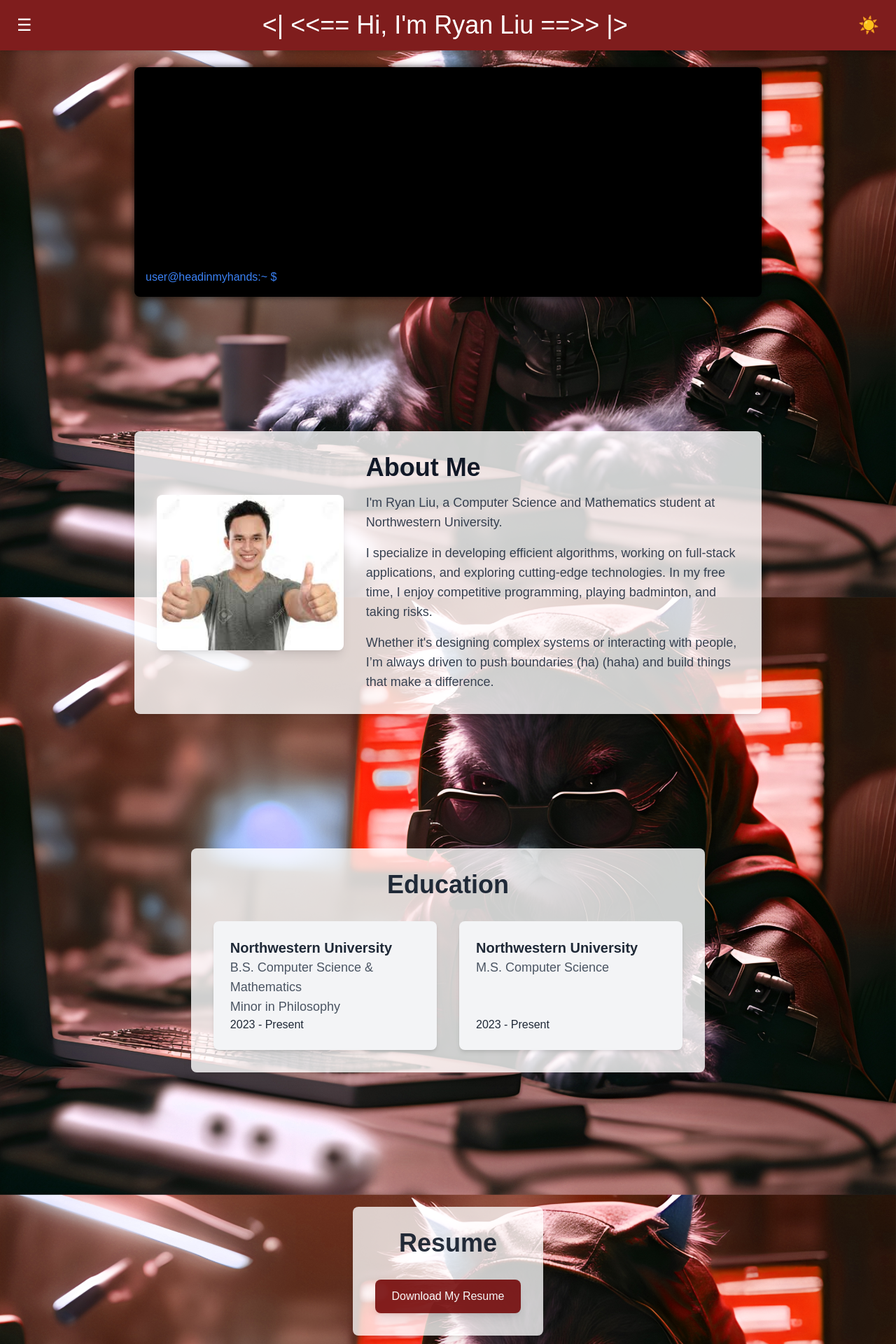
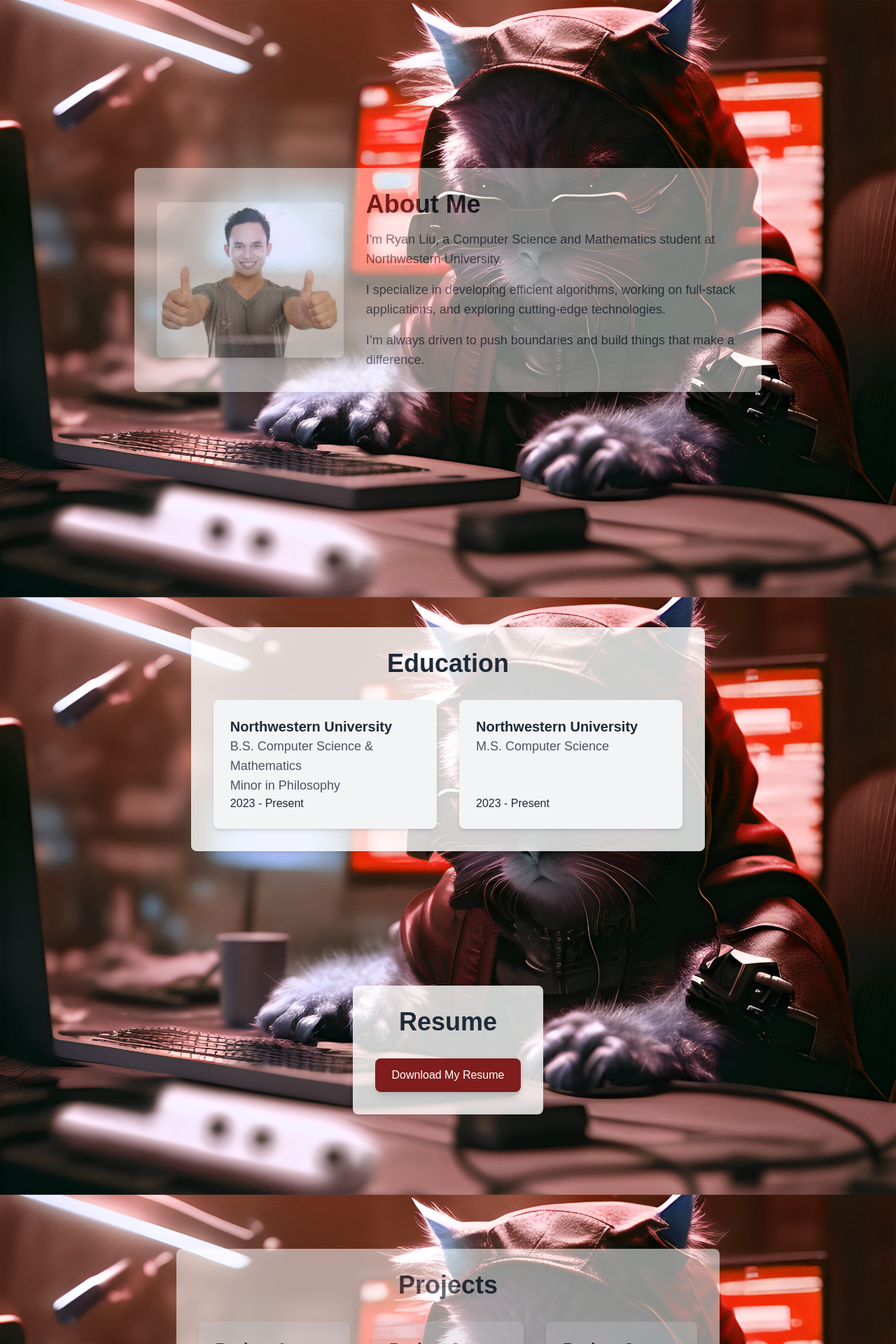
Before and after one commit to rliu2400/rliu.xyz, a Next.js app: page / in a window 1280 px wide. Shown: the top 1920 px of the page at 70% size. Built offline with nearby package versions, Linux system fonts and the light colour scheme; a web font is replaced by a local one.

Commit message:
dark mode command

```diff
--- a/src/app/globals.css
+++ b/src/app/globals.css
@@ -124,3 +124,24 @@ body::-webkit-scrollbar {
 .terminal-history {
   overflow-y: auto;
 }
+
+@keyframes blink {
+  0% {
+    opacity: 1;
+  }
+  50% {
+    opacity: 0;
+  }
+  100% {
+    opacity: 1;
+  }
+}
+
+.terminal-cursor {
+  display: inline-block;
+  width: 10px; /* Width of the rectangle cursor */
+  height: 1.2em; /* Height equal to line height */
+  background-color: #00ff00; /* Same as the text color */
+  animation: blink 1s step-start infinite;
+  vertical-align: middle;
+}
--- a/src/app/page.tsx
+++ b/src/app/page.tsx
@@ -4,7 +4,6 @@ import Education from "@/components/Education";
 import Resume from "@/components/Resume";
 import Projects from "@/components/Projects";
 import Footer from "@/components/Footer";
-import Terminal from "@/components/Terminal";
 
 export default function Home() {
     return (
@@ -14,9 +13,6 @@ export default function Home() {
         >
             {/* Header */}
             <Header />
-
-            {/* Terminal */}
-            <Terminal />
 
             {/* About Section */}
             <About />
--- a/src/components/About.tsx
+++ b/src/components/About.tsx
@@ -2,19 +2,17 @@
 import { useScrollOpacity } from "@/hooks/useScrollOpacity";
 
 export default function About() {
-
     const { sectionRef, opacity } = useScrollOpacity();
 
     return (
-        <section
-            ref = {sectionRef}
-            className="w-full flex items-center justify-center py-24"
-            style = {{ opacity }}
-        >
+        <section className="w-full flex items-center justify-center py-24 h-screen fade-in">
             {/* Floating Div with Rounded Corners */}
-            <div className="max-w-4xl bg-white dark:bg-gray-800 p-8 bg-opacity-80 dark:bg-opacity-80 rounded-lg shadow-lg transition-colors duration-500 fade-in-move-up ease-in-out">
+            <div
+                ref={sectionRef} // Apply ref to the inner div for scroll tracking
+                className="max-w-4xl w-full p-8 bg-white dark:bg-gray-800 bg-opacity-80 dark:bg-opacity-80 rounded-lg shadow-lg"
+                style={{ opacity }} // Opacity applied to the inner div
+            >
                 <div className="flex flex-col md:flex-row items-center gap-8">
-
                     {/* Image Section */}
                     <div className="w-full md:w-1/3">
                         <img
@@ -31,10 +29,10 @@ export default function About() {
                             I'm Ryan Liu, a Computer Science and Mathematics student at Northwestern University.
                         </p>
                         <p className="text-lg mb-4 text-gray-700 dark:text-gray-300">
-                            I specialize in developing efficient algorithms, working on full-stack applications, and exploring cutting-edge technologies. In my free time, I enjoy competitive programming, playing badminton, and taking risks.
+                            I specialize in developing efficient algorithms, working on full-stack applications, and exploring cutting-edge technologies.
                         </p>
                         <p className="text-lg text-gray-700 dark:text-gray-300">
-                            Whether it's designing complex systems or interacting with people, I’m always driven to push boundaries (ha) (haha) and build things that make a difference.
+                            I’m always driven to push boundaries and build things that make a difference.
                         </p>
                     </div>
                 </div>
--- a/src/components/Header.tsx
+++ b/src/components/Header.tsx
@@ -1,56 +1,12 @@
 "use client";
 
-import { useState } from "react";
+import Terminal from "@/components/Terminal"; // Import the Terminal component
 
 export default function Header() {
-    const [menuOpen, setMenuOpen] = useState(false);
-    const [darkMode, setDarkMode] = useState(false);
-
-    const toggleDarkMode = () => {
-        setDarkMode(!darkMode);
-        if (darkMode) {
-            document.documentElement.classList.remove('dark');
-        } else {
-            document.documentElement.classList.add('dark');
-        }
-    };
-
     return (
-        <header className="fixed top-0 left-0 w-full bg-red-900 text-white flex justify-between items-center px-6 py-4 shadow-md z-50 transition-all duration-500 ease-in-out">
-            {/* Left: Dropdown Menu */}
-            <div className="relative">
-                <button
-                    onClick={() => setMenuOpen(!menuOpen)}
-                    className="text-2xl focus:outline-none"
-                >
-                    {menuOpen ? '↓' : '☰'}
-                </button>
-                <div
-                    className={`absolute top-full left-0 bg-white dark:bg-gray-700 text-gray-800 dark:text-white mt-2 rounded-md shadow-lg z-50 transition-all duration-500 ease-in-out ${menuOpen ? 'opacity-100' : 'opacity-0 pointer-events-none'}`}
-                >
-                    <ul className="flex flex-col">
-                        <li className="px-4 py-2 hover:bg-gray-200 dark:hover:bg-gray-600">
-                            <a href="#about">About</a>
-                        </li>
-                        <li className="px-4 py-2 hover:bg-gray-200 dark:hover:bg-gray-600">
-                            <a href="#projects">Projects</a>
-                        </li>
-                        <li className="px-4 py-2 hover:bg-gray-200 dark:hover:bg-gray-600">
-                            <a href="#contact">Contact</a>
-                        </li>
-                    </ul>
-                </div>
-            </div>
-
-            {/* Center: Greeting */}
-            <div className="text-4xl transition-all duration-500 ease-in-out">
-                {"<| <<== Hi, I'm Ryan Liu ==>> |>"}
-            </div>
-
-            {/* Right: Dark Mode Toggle */}
-            <button onClick={toggleDarkMode} className="text-2xl focus:outline-none transition-all duration-500 ease-in-out">
-                {darkMode ? '🌙' : '☀️'}
-            </button>
+        <header className="fixed bottom-0 left-0 w-full bg-transparent flex justify-center items-center z-[9999]">
+            {/* Terminal Section inside the header */}
+            {/* <Terminal /> */}
         </header>
     );
 }
--- a/src/components/Terminal.tsx
+++ b/src/components/Terminal.tsx
@@ -1,14 +1,19 @@
 "use client";
-import { useState } from "react";
+import { useState, useRef, useEffect } from "react";
+import useDarkMode from "@/hooks/useDarkMode";
 
-export default function TerminalSection() {
+export default function Terminal() {
     const [input, setInput] = useState("");
     const [history, setHistory] = useState<string[]>([]);
     const [currentDir, setCurrentDir] = useState("~"); // Emulate starting directory
+    const terminalHistoryRef = useRef<HTMLDivElement>(null); // Reference to the terminal history div
+
+    // Dark Mode hook
+    const { darkMode, toggleDarkMode, turnOnDarkMode, turnOffDarkMode } = useDarkMode();
 
     // Commands supported by the terminal
     const commands = {
-        pwd: () => currentDir,
+        pwd: () => "Users/visitor" + currentDir.slice(1),
         ls: () => "blog  projects  about  contact",
         cd: (dir: string) => {
             if (dir === "about" || dir === "projects" || dir === "blog" || dir === "contact") {
@@ -22,13 +27,30 @@ export default function TerminalSection() {
             setHistory([]);
             return "";
         },
-        help: () => "Available commands: ls, cd <dir>, pwd, clear, help",
+        help: () => "Available commands: ls, cd <dir>, pwd, clear, help, darkmode",
+
+        // Dark mode commands
+        "darkmode toggle": () => {
+            toggleDarkMode();
+            return `Dark mode toggled. Current mode: ${darkMode ? "off" : "on"}`;
+        },
+        "darkmode on": () => {
+            turnOnDarkMode();
+            return "Dark mode turned on";
+        },
+        "darkmode off": () => {
+            turnOffDarkMode();
+            return "Dark mode turned off";
+        }
     };
 
     const handleCommand = (cmd: string) => {
-        const [command, ...args] = cmd.split(" ");
+        const args = cmd.trim().split(/\s+/);
+        const command = args.slice(0, 2).join(" "); // Combine the first two words as the command
+        const restArgs = args.slice(2); // The rest are considered as additional arguments
+
         if (commands[command]) {
-            return commands[command](...args);
+            return commands[command](...restArgs);
         } else {
             return `${command}: command not found`;
         }
@@ -45,10 +67,20 @@ export default function TerminalSection() {
         return `user@headinmyhands:${currentDir} $`; // Customizable prompt with username, directory, and symbol
     };
 
+    // Scroll the terminal history div to the bottom whenever the history changes
+    useEffect(() => {
+        if (terminalHistoryRef.current) {
+            terminalHistoryRef.current.scrollTop = terminalHistoryRef.current.scrollHeight;
+        }
+    }, [history]);
+
     return (
-        <section className="w-full flex items-center justify-center py-24 fade-in">
+        <section className="w-full h-[calc(100vh/3)] flex items-center justify-center fade-in">
             <div className="max-w-4xl w-full p-4 bg-black text-green-600 terminal">
-                <div className="terminal-history overflow-y-auto h-64 mb-4">
+                <div
+                    ref={terminalHistoryRef}
+                    className="terminal-history overflow-y-auto h-64 mb-4 max-h-96"
+                >
                     {history.map((entry, index) => (
                         <div key={index}>{entry}</div>
                     ))}
@@ -57,7 +89,7 @@ export default function TerminalSection() {
                     <span className="text-blue-500">{getPrompt()}</span> {/* The prompt displayed before the input */}
                     <input
                         type="text"
-                        className="bg-transparent outline-none text-white"
+                        className="bg-transparent outline-none text-white w-3/4"
                         value={input}
                         onChange={(e) => setInput(e.target.value)}
                         autoFocus
--- /dev/null
+++ b/src/hooks/useDarkMode.ts
@@ -0,0 +1,36 @@
+import { useState, useEffect } from "react";
+
+export default function useDarkMode() {
+    const [darkMode, setDarkMode] = useState(false);
+
+    // Function to toggle dark mode
+    const toggleDarkMode = () => {
+        setDarkMode((prevMode) => !prevMode);
+    };
+
+    // Function to turn on dark mode
+    const turnOnDarkMode = () => {
+        setDarkMode(true);
+    };
+
+    // Function to turn off dark mode
+    const turnOffDarkMode = () => {
+        setDarkMode(false);
+    };
+
+    // Effect to add or remove the "dark" class on the root element
+    useEffect(() => {
+        if (darkMode) {
+            document.documentElement.classList.add("dark");
+        } else {
+            document.documentElement.classList.remove("dark");
+        }
+    }, [darkMode]);
+
+    return {
+        darkMode,
+        toggleDarkMode,
+        turnOnDarkMode,
+        turnOffDarkMode,
+    };
+}
```
